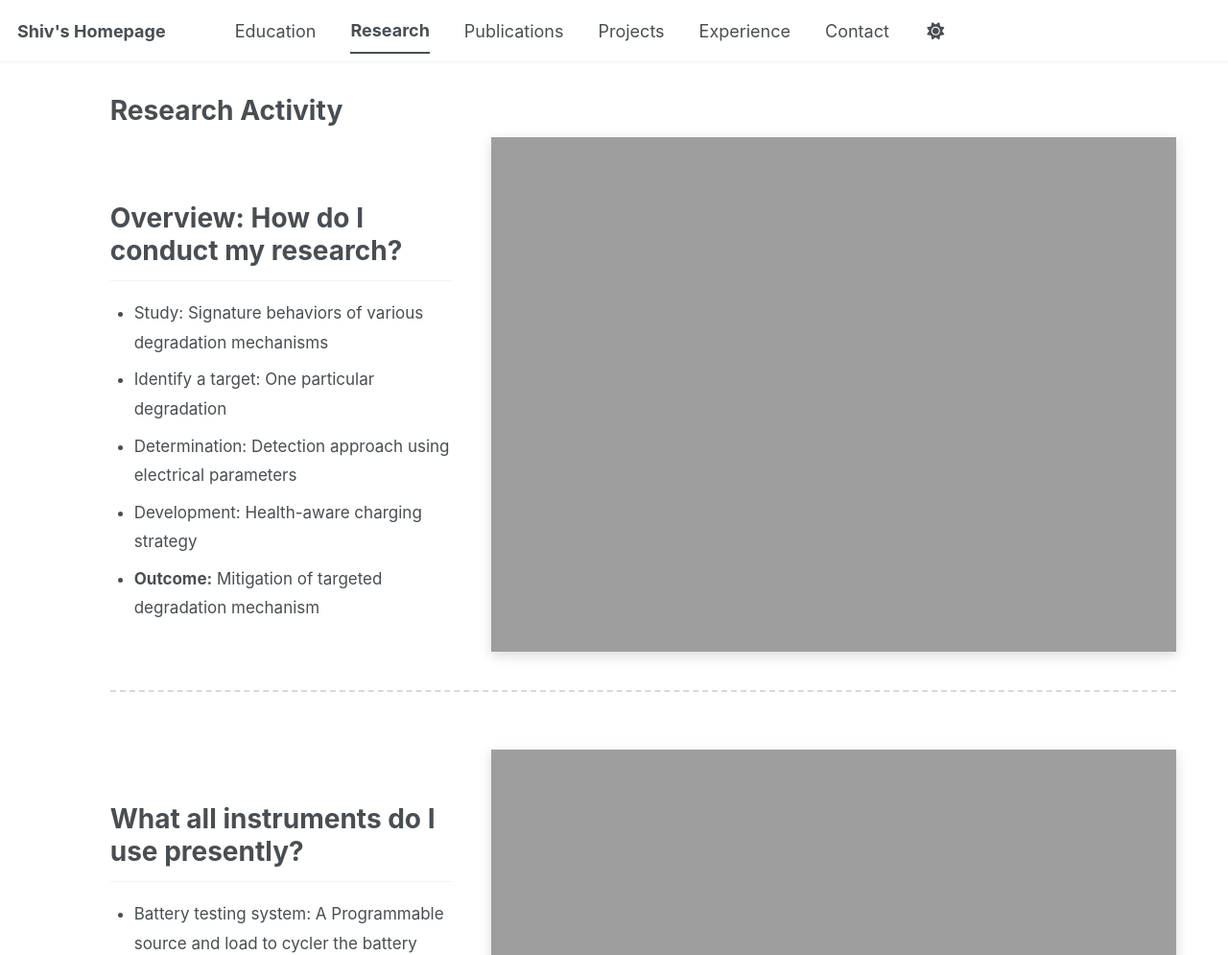
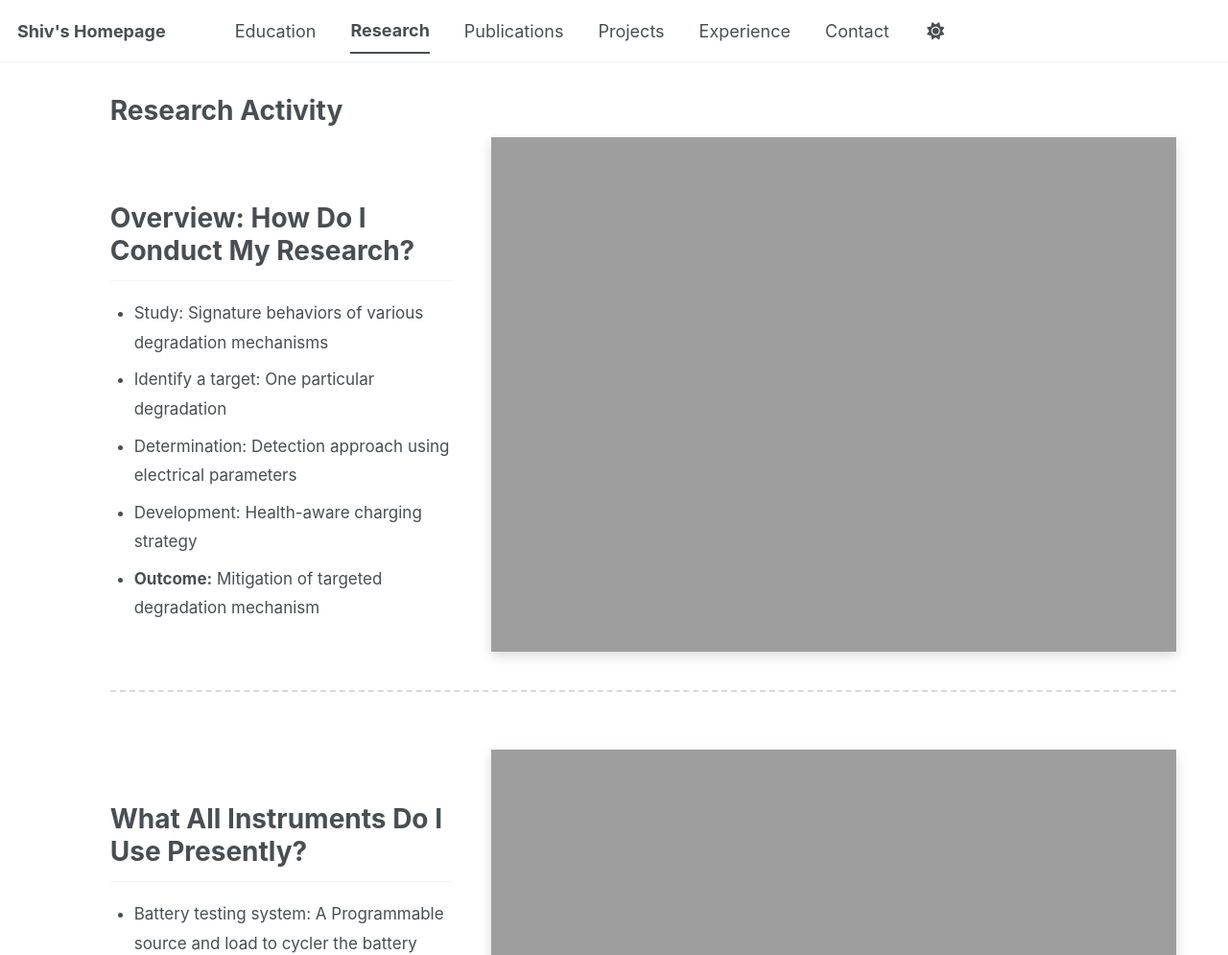
Before and after one commit to shivshankar-sinha/shivshankar-sinha.github.io, a Jekyll site: the page built from research.md, in a window 1280 px wide and 1400 px high. Shown: the top 995 px of the window at 96% size. Built offline with Jekyll 4.4.1, drawn with Linux system fonts in a browser that asks for light colours; a script bundle is joined from its source files by our own code; library files that are not in the unit come from our copies; some of the changed text lies outside the part shown.

```diff
--- a/research.md
+++ b/research.md
@@ -43,7 +43,7 @@ author_profile: false
 <div class="research-section">
 
     <div class="research-text">
-        <h2>Overview: How do I conduct my research?</h2>
+        <h2>Overview: How Do I Conduct My Research?</h2>
 
         <ul>
             <li>Study: Signature behaviors of various degradation mechanisms</li>
@@ -64,7 +64,7 @@ author_profile: false
 <div class="research-section">
 
     <div class="research-text">
-        <h2>What all instruments do I use presently?</h2>
+        <h2>What All Instruments Do I Use Presently?</h2>
 
         <ul>
             <li>Battery testing system: A Programmable source and load to cycler the battery with desired current profile</li>
@@ -83,7 +83,7 @@ author_profile: false
 <div class="research-section">
 
     <div class="research-text">
-        <h2>Lithium plating-aware charging strategy</h2>
+        <h2>Lithium Plating-aware Charging Strategy</h2>
 
         <ul>
             <li>Signature impact of plating on battery impedance profile is studied</li>
```
Also changed, not shown: other parts of research.md (+1 -1 lines).
